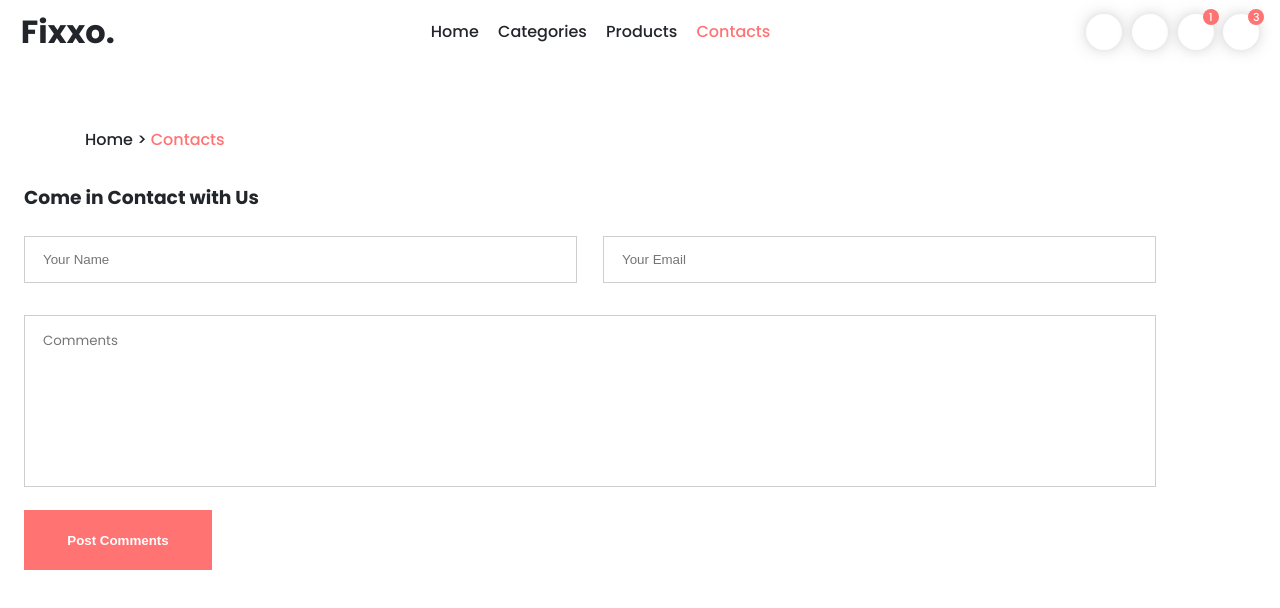
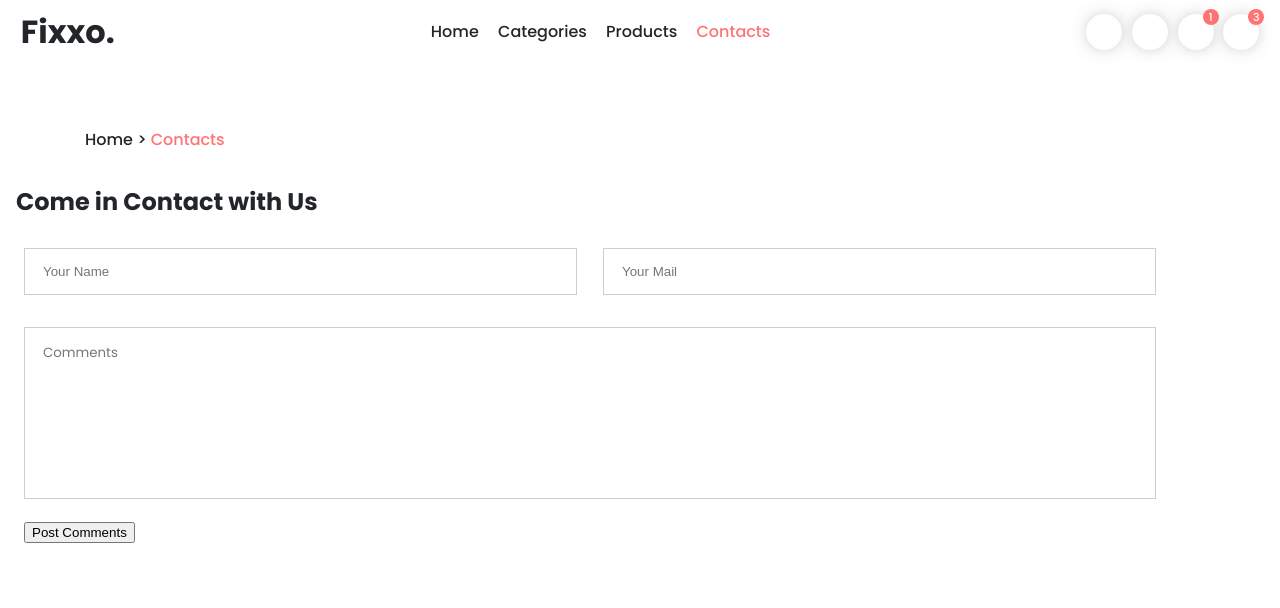
Before and after one commit to erkKor/react, a React (Create React App) app: page /Contacts in a window 1280 px wide. Shown: the top 608 px of the page. Built offline with nearby package versions, Linux system fonts and the light colour scheme; some icons are missing.

Commit message:
added Hans API validation to ContactForm

```diff
--- /dev/null
+++ b/src/assets/scripts/validation.js
@@ -0,0 +1,81 @@
+export const submitData = async (url, method, data, contentType =  'application/json') =>{
+
+    const res = await fetch(url,{
+        method: method,
+        headers: {
+            'Content-Type': contentType
+        },
+        body: data
+    })
+
+    if (res.status === 200){
+        return true
+    }
+    return false
+
+//   fetch(url,{
+//     method: method,
+//     headers: {
+//         'Content-Type': contentType
+//     },
+//     body: data
+//   })
+//   .then(res => {
+//     if (res.status === 200){
+//       return true
+//     }
+//     return false
+//   })
+}
+
+
+export const validate = (e, form = null) => {
+   if (e.type === 'submit') {
+    const errors = {}
+    errors.name = validate_name(form.name)
+    errors.email = validate_email(form.email)
+    errors.comments = validate_comments(form.comments)
+    return errors
+
+   } else {
+        const {id, value} = e.target
+        switch(id) {
+            case 'name':
+                return validate_name(value)
+            case 'email':
+                return validate_email(value)
+            case 'comments':
+                return validate_comments(value)
+        }
+   }
+}
+
+
+const validate_name = (value) => {
+    if (!value)
+        return 'A name is required'
+    else if (value.length < 2)
+        return 'Must be a valid name'
+    else
+        return null
+}
+
+const validate_email = (value) => {
+    const regex_email = /^(([^<>()[\]\\.,;:\s@\"]+(\.[^<>()[\]\\.,;:\s@\"]+)*)|(\".+\"))@((\[[0-9]{1,3}\.[0-9]{1,3}\.[0-9]{1,3}\.[0-9]{1,3}\])|(([a-zA-Z\-0-9]+\.)+[a-zA-Z]{2,}))$/
+
+    if (!value)
+        return 'An email address is required'
+    else if (!regex_email.test(value))
+        return 'Must be a valid email address'
+    else
+        return null
+}
+
+const validate_comments = (value) => {
+    if (!value)
+        return 'A comment is required'
+    else if (value.length < 5)
+        return 'Your comment must be at least 5 characters long'
+    else
+        return null
+}
--- a/src/components/Carousel.js
+++ b/src/components/Carousel.js
@@ -35,10 +35,10 @@ const Carousel = () => {
         controlsStrategy="alternate"
         disableDotsControls="false"
         renderPrevButton={() => {
-          return <span className="left-button"><i class="fa-regular fa-chevron-left"></i></span>
+          return <span className="left-button"><i className="fa-regular fa-chevron-left"></i></span>
         }}
         renderNextButton={() => {
-          return <span className="right-button"><i class="fa-regular fa-chevron-right"></i></span>
+          return <span className="right-button"><i className="fa-regular fa-chevron-right"></i></span>
         }}
     />
     </section>
--- a/src/components/ContactForm.js
+++ b/src/components/ContactForm.js
@@ -41,8 +41,21 @@ const ContactForm = () => {
     }
 
     const handleSubmit = (e) => {
-        e.preventDefault()
-        setFormErrors(validate(contactForm))
+        const {id, value} = e.target
+
+        // let json = JSON.stringify({name, email, comments})
+
+        fetch('https://win22-webapi.azurewebsites.net/api/contactform',{
+            method: 'POST',
+            headers: {
+                'Content-Type': 'application/json'
+            },
+            // body: json
+        })
+        .then(res => console.log(res))
+
+        // e.preventDefault()
+        // setFormErrors(validate(contactForm))
     }
 
 
@@ -80,6 +93,7 @@ const ContactForm = () => {
 
                 }
                 break;
+
             case 'comment':
                 if (value.length >= 5){
                     e.target.classList.remove("errorField")
@@ -98,7 +112,6 @@ const ContactForm = () => {
   return (
     <section className="contact-form">
         <div className="container">
-
             {
                 submitted ?
                 (<div>
--- /dev/null
+++ b/src/components/ContactFormHans.js
@@ -0,0 +1,107 @@
+import React, { useState } from 'react'
+import { submitData, validate } from '../assets/scripts/validation'
+
+const ContactForm = () => {
+  let currentPage = "Contact Us"
+  window.top.document.title = `${currentPage} || Fixxo`
+  const [name, setName] = useState('')
+  const [email, setEmail] = useState('')
+  const [comments, setComments] = useState('')
+  const [errors, setErrors] = useState({})
+  const [submitted, setSubmitted] = useState(false)
+  const [failedSubmitted, setFailedSubmitted] = useState(false)
+
+  const handleChange = (e) => {
+    const {id, value} = e.target
+    switch(id) {
+      case 'name':
+        setName(value)
+        break
+      case 'email':
+        setEmail(value)
+        break
+      case 'comments':
+        setComments(value)
+        break
+    }
+
+    setErrors({...errors, [id]: validate(e)})
+  }
+
+  const handleSubmit = async (e) => {
+    e.preventDefault()
+    setFailedSubmitted(false)
+    setSubmitted(false)
+    setErrors(validate(e, {name, email, comments}))
+
+    if (errors.name === null && errors.email === null && errors.comments === null) {
+
+      let json = JSON.stringify({name, email, comments})
+        setName('')
+        setEmail('')
+        setComments('')
+        setErrors({})
+
+      if (await submitData('https://win22-webapi.azurewebsites.net/api/contactform', 'POST', json, )) {
+        setSubmitted(true)
+        setFailedSubmitted(false)
+      }else{
+        setSubmitted(false)
+        setFailedSubmitted(true)
+      }
+
+    } else {
+      setSubmitted(false)
+    }
+  }
+
+
+
+
+  return (
+    <section className="contact-form mt-5">
+      <div className="container">
+
+        {
+          submitted ? (
+          <div className="alert alert-success text-center mb-5" role="alert">
+            <h3>Thank you for your comments</h3>
+            <p>We will contact you as soon as possible.</p>
+            </div>  ) : (<></>)
+        }
+
+        {
+          failedSubmitted ? (
+          <div className="alert alert-success text-center mb-5" role="alert">
+            <h3>Something whong</h3>
+            <p>We will contact you as soon as possible.</p>
+            </div>  ) : (<></>)
+        }
+
+
+        <h2>Come in Contact with Us</h2>
+        <form onSubmit={handleSubmit} noValidate>
+          <div className="inputs">
+            <div>
+              <input id="name" className={(errors.name ? 'errorField': '')} value={name} onChange={handleChange} type="text" placeholder="Your Name" />
+              <div className="errorMessage">{errors.name}</div>
+            </div>
+            <div>
+              <input id="email" className={(errors.email ? 'errorField': '')} value={email} onChange={handleChange} type="email" placeholder="Your Mail" />
+              <div className="errorMessage">{errors.email}</div>
+            </div>
+          </div>
+          <div className="">
+            <textarea id="comments" className= {(errors.comments ? 'errorField': '')} style={(errors.comments ? {border: '1px solid #FF7373'}: {} )} value={comments} onChange={handleChange} placeholder="Comments"></textarea>
+            <div className="errorMessage">{errors.comments}</div>
+          </div>
+          <div className="formBtn">
+            <button type="submit" className="btn-theme">Post Comments</button>
+          </div>
+        </form>
+      </div>
+    </section>
+  )
+}
+
+export default ContactForm
--- a/src/styles/core/_root.scss
+++ b/src/styles/core/_root.scss
@@ -8,6 +8,7 @@ html,body {
 
 body{
 margin: 0;
+width: 100vw;
 }
 .container{
     margin: 0 1rem;
--- a/src/views/ContactView.js
+++ b/src/views/ContactView.js
@@ -3,6 +3,7 @@ import Breadcrumb from '../components/items/Breadcrumb'
 import Navbar from '../components/Navbar'
 import Map from '../components/items/Map'
 import ContactForm from '../components/ContactForm'
+import ContactFormHans from '../components/ContactFormHans'
 
 const ContactView = () => {
   window.top.document.title = 'Contacts | Fixxo.'
@@ -11,7 +12,8 @@ const ContactView = () => {
       <Navbar headerType="header-light"/>
       <Breadcrumb currentPage="Contacts"/>
       {/* <Map /> */}
-      <ContactForm />
+      {/* <ContactForm /> */}
+      <ContactFormHans />
     </>
   )
 }
--- a/src/views/ProductDetailsView.js
+++ b/src/views/ProductDetailsView.js
@@ -3,10 +3,12 @@ import { useParams } from 'react-router-dom'
 
 const ProductDetailsView = () => {
     const params = useParams()
+    const { id, name } = useParams()
 
   return (
     <>
-        <h1>{params.id}</h1>
+        <h1>{id}</h1>
+        <p></p>
     </>
   )
 }
```
Also changed, not shown: src/styles/components/_ContactForm.scss (+4 -20 lines), src/styles/style.min.css, 1 other file (tests, documents, lock files or other folders).
